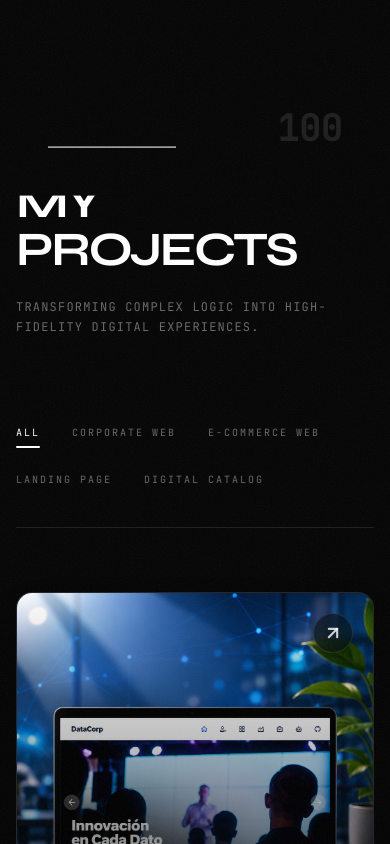
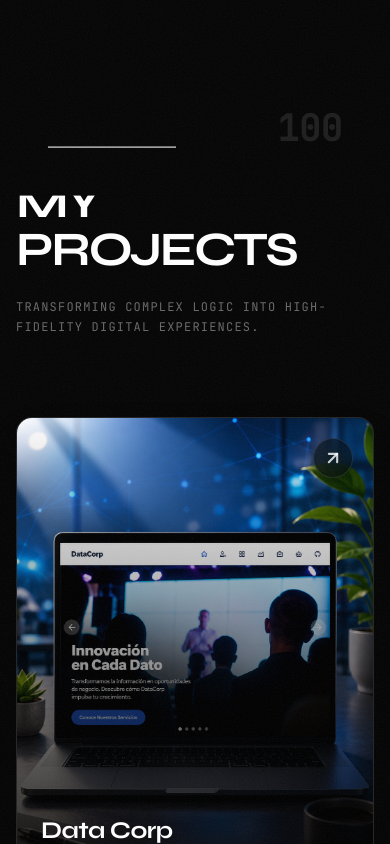
Before and after one commit to TracyMooor/PortafolioWebTracy, a React (Vite) app: page /projects in a window 390 px wide. Built offline with nearby package versions, Linux system fonts and the light colour scheme.

Commit message:
feat: create ProjectsPage component with GSAP animations and category filtering

```diff
--- a/components/ProjectsPage.tsx
+++ b/components/ProjectsPage.tsx
@@ -72,7 +72,7 @@ const ProjectsPage: React.FC = () => {
                 </header>
 
                 {/* Premium Categories Filter Bar */}
-                <div className="flex flex-wrap items-center gap-x-8 gap-y-4 border-b border-white/10 pb-8 mb-16">
+                <div className="hidden md:flex flex-wrap items-center gap-x-8 gap-y-4 border-b border-white/10 pb-8 mb-16">
                     {['all_projects', 'web_corporativa', 'web_ecommerce', 'landing_page', 'catalogo_digital'].map((filter) => (
                         <button
                             key={filter}
@@ -89,7 +89,7 @@ const ProjectsPage: React.FC = () => {
                     ))}
                 </div>
 
-                <div className="grid grid-cols-1 md:grid-cols-2 lg:grid-cols-3 gap-4 md:gap-5 lg:gap-6">
+                <div className="grid grid-cols-1 md:grid-cols-2 lg:grid-cols-3 gap-6 md:gap-10 lg:gap-10">
                     {filteredProjects.map((project) => (
                         <div key={project.title} className="project-card group relative overflow-hidden rounded-2xl aspect-[3/4] bg-zinc-900 border border-white/5 hover:border-white/20 transition-all duration-500 shadow-2xl">
                             <a
```
